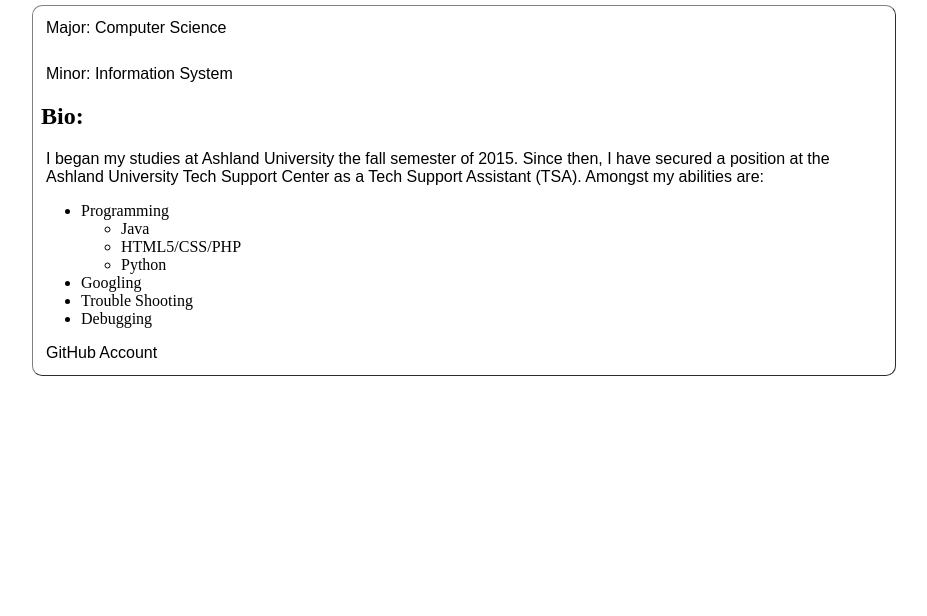
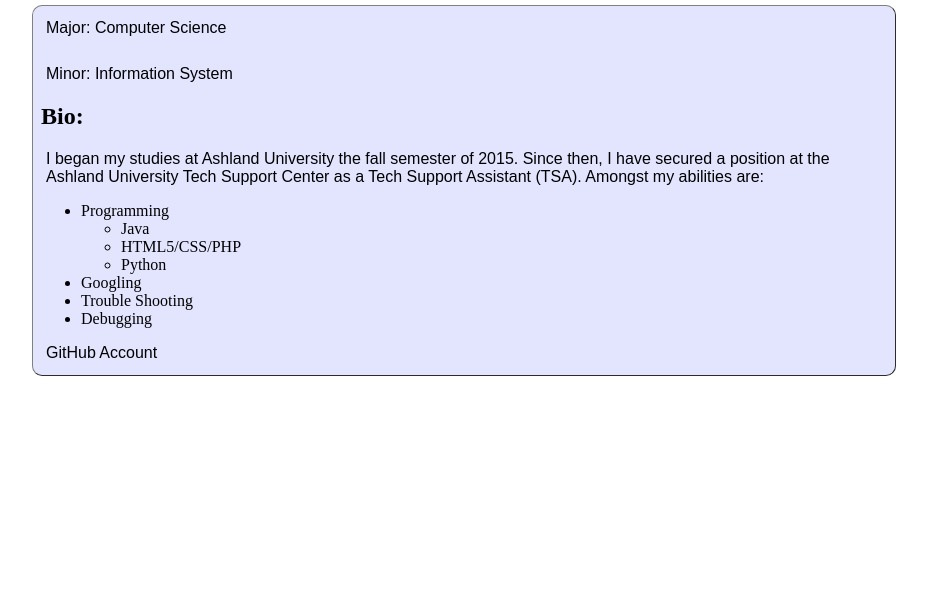
Before and after one commit to redninja2/pi3-django, a Django app: page / in a window 1280 px wide. Shown: the part 50-666 px from the top of the page, without its empty margins (176-1103 px from the left). Run offline with Django 3.2, Linux system fonts and the light colour scheme; data comes from the database, SQL or seed files in the repository.

Commit message:
Changed main background color

```diff
--- a/static/temperature/style/standard.css
+++ b/static/temperature/style/standard.css
@@ -123,7 +123,7 @@
 	border-width: 1px;
 	border-color: grey;
 
-	background: rgba(255,255,255,.2);
+	background: rgba(168, 175, 255, 0.32);
 
 	/* border radius */
 	-moz-border-radius-topleft: 10px;
```
